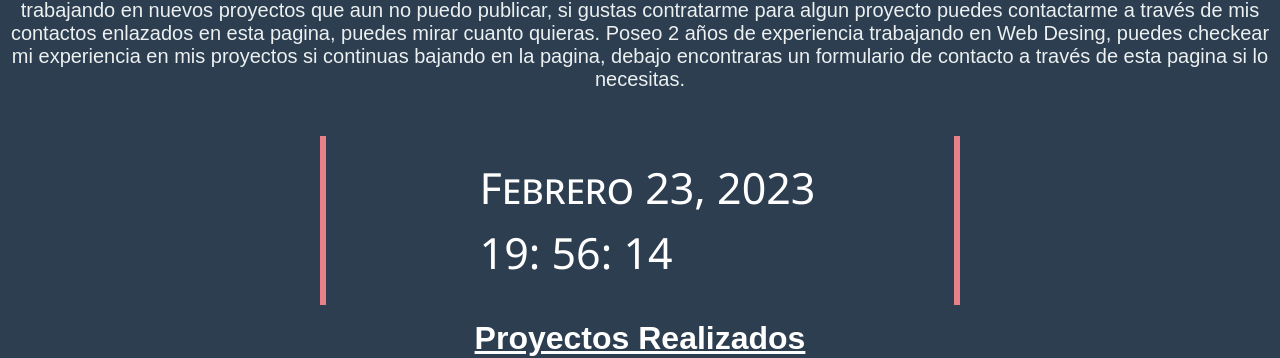
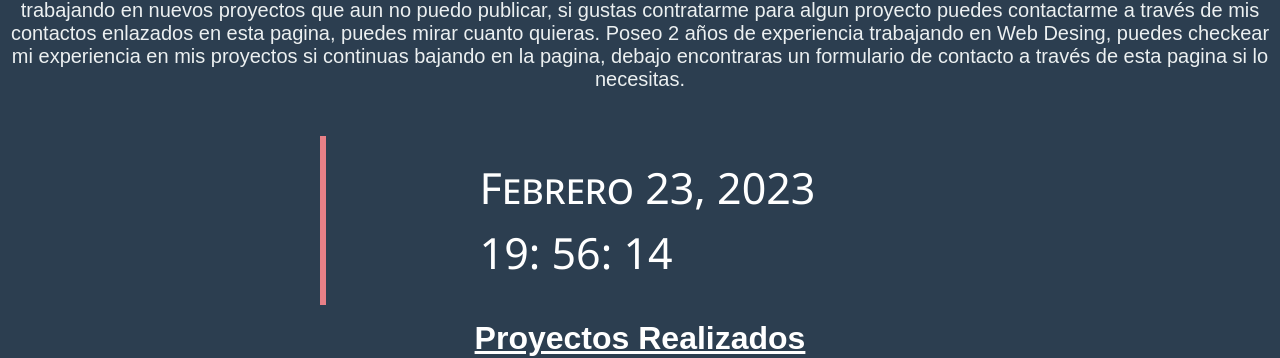
Before and after one commit to CoffeandHotcakes/CoffeandHotcakes.github.io, a plain HTML site: page index.html in a window 1280 px wide. Shown: the part 894-1252 px from the top of the page. Drawn offline with Linux system fonts and the light colour scheme.

Commit message:
Update styles.css

```diff
--- a/css/styles.css
+++ b/css/styles.css
@@ -460,7 +460,6 @@ footer{
   margin: auto;
   color:#fff;
   border-left: 6px solid #e88087;
-  border-right: 6px solid #e88087;
   padding: 20px;
   display: block;
   padding-left: 12%;
```
